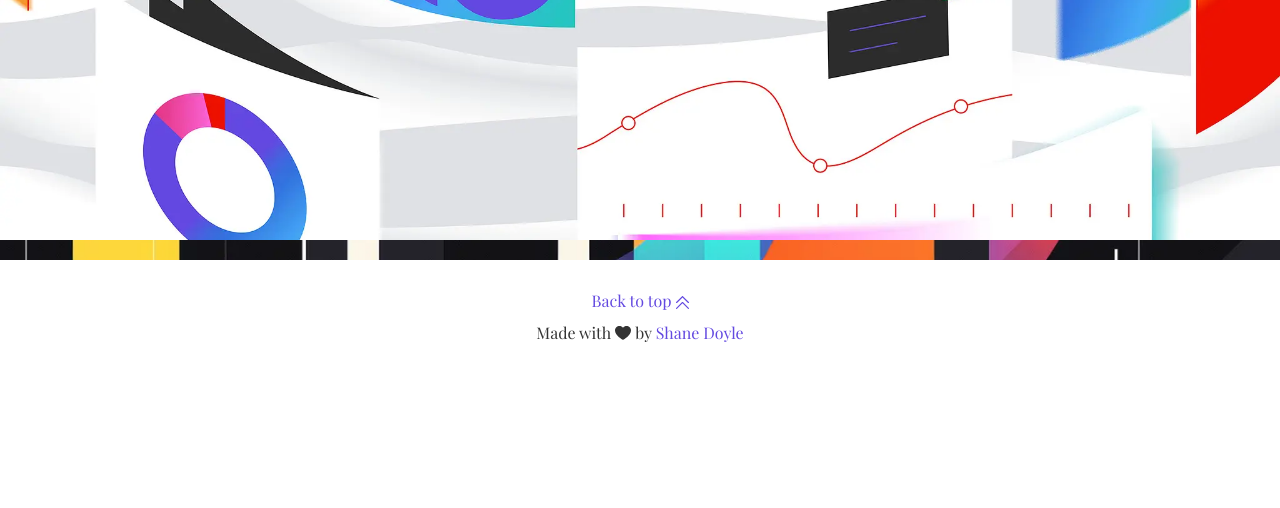
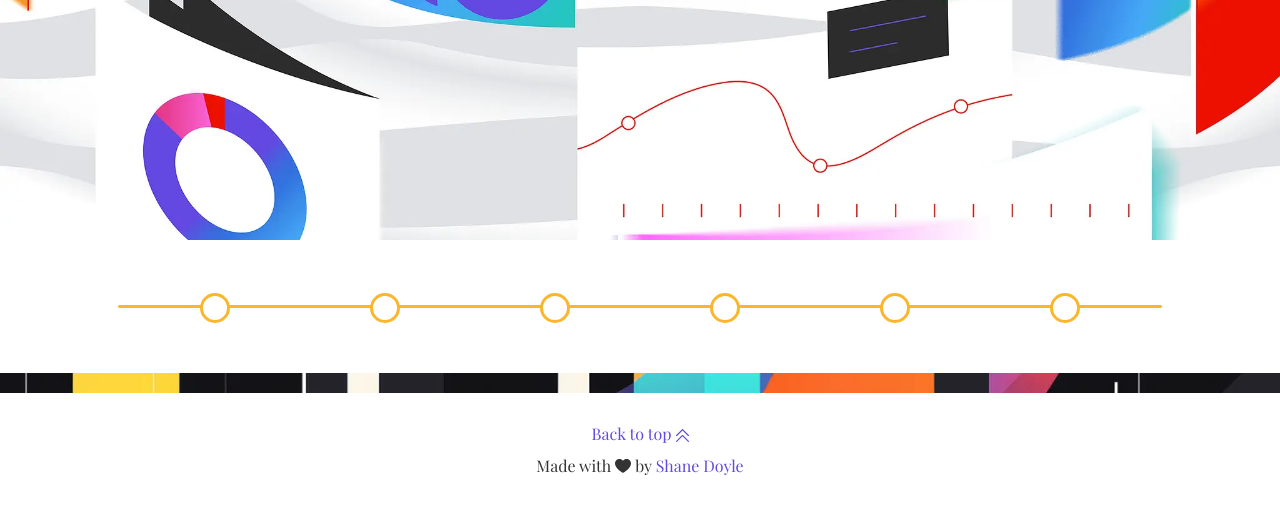
Before and after one commit to ShaneDoyleDev/commit, a Django app: page / in a window 1280 px wide. Shown: the part 627-1135 px from the top of the page. Before the commit the page ends 969 px from the top, so only its background shows below. Run offline with Django 4.2, Linux system fonts and the light colour scheme; some web fonts are replaced.

Commit message:
feat(blog/templates/homepage.html): add category menu

```diff
--- a/blog/templates/blog/homepage.html
+++ b/blog/templates/blog/homepage.html
@@ -13,6 +13,14 @@
     <main>
         <!-- Hero Section -->
         <img src="{% static "images/hero-image.webp" %}" alt="Hero image" class="hero-image">
+
+        <!-- Main Content -->
+        <div class="container">
+            <!-- Category Menu Section -->
+            <section id="category-menu-section">
+                {% include "blog/includes/category-menu.html" %}
+            </section>
+        </div>
     </main>
 {% endblock %}
 
```
